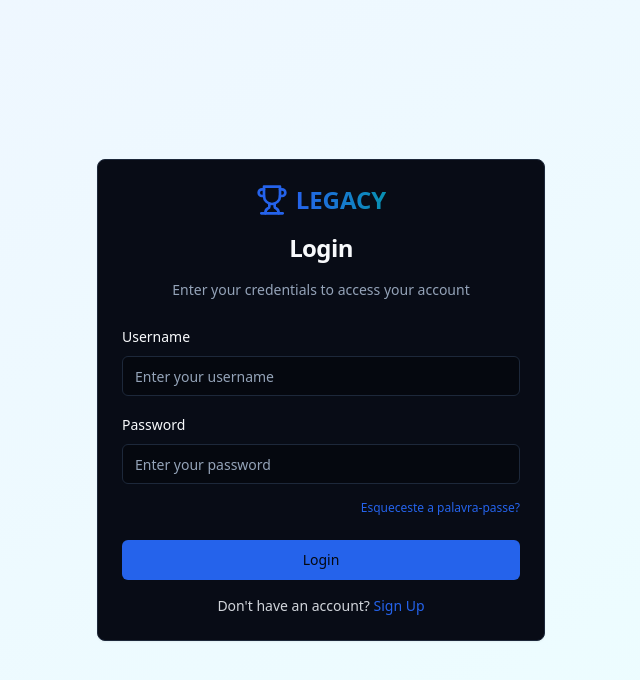
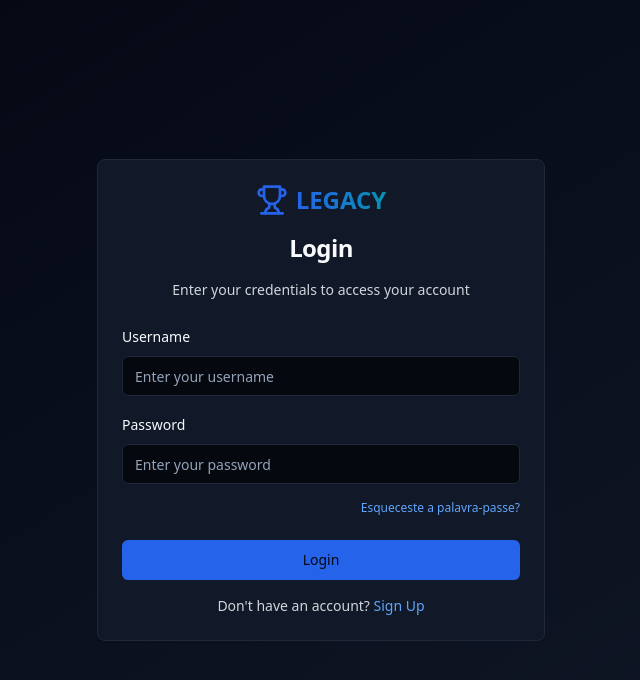
Before and after one commit to FreemanPT8/legacy-web3-sports, a Next.js app: page /login in a window 1280 px wide. Shown: the top 680 px of the page, without its empty margins (319-959 px from the left). Built offline with nearby package versions, Linux system fonts and the light colour scheme; no server answers.

Commit message:
Adjust login page for dark mode support

```diff
--- a/app/login/page.tsx
+++ b/app/login/page.tsx
@@ -8,7 +8,14 @@ import { useLanguage } from '@/contexts/LanguageContext';
 import { Button } from '@/components/ui/button';
 import { Input } from '@/components/ui/input';
 import { Label } from '@/components/ui/label';
-import { Card, CardContent, CardDescription, CardFooter, CardHeader, CardTitle } from '@/components/ui/card';
+import {
+  Card,
+  CardContent,
+  CardDescription,
+  CardFooter,
+  CardHeader,
+  CardTitle,
+} from '@/components/ui/card';
 import { useToast } from '@/hooks/use-toast';
 import { Trophy } from 'lucide-react';
 
@@ -20,7 +27,7 @@ export default function LoginPage() {
   const [loading, setLoading] = useState(false);
   const [formData, setFormData] = useState({
     username: '',
-    password: ''
+    password: '',
   });
 
   const handleSubmit = async (e: React.FormEvent) => {
@@ -47,8 +54,8 @@ export default function LoginPage() {
   };
 
   return (
-    <div className="min-h-screen flex items-center justify-center bg-gradient-to-br from-blue-50 to-cyan-50 p-4">
-      <Card className="w-full max-w-md">
+    <div className="min-h-screen flex items-center justify-center bg-gradient-to-br from-blue-50 to-cyan-50 dark:from-gray-950 dark:to-gray-900 p-4">
+      <Card className="w-full max-w-md bg-white dark:bg-gray-900 border border-gray-200 dark:border-gray-800">
         <CardHeader className="space-y-4">
           <div className="flex justify-center">
             <div className="flex items-center space-x-2">
@@ -58,11 +65,14 @@ export default function LoginPage() {
               </span>
             </div>
           </div>
-          <CardTitle className="text-2xl text-center">{t('nav.login')}</CardTitle>
-          <CardDescription className="text-center">
+          <CardTitle className="text-2xl text-center">
+            {t('nav.login')}
+          </CardTitle>
+          <CardDescription className="text-center text-gray-600 dark:text-gray-300">
             Enter your credentials to access your account
           </CardDescription>
         </CardHeader>
+
         <form onSubmit={handleSubmit}>
           <CardContent className="space-y-4">
             <div className="space-y-2">
@@ -72,10 +82,13 @@ export default function LoginPage() {
                 type="text"
                 placeholder="Enter your username"
                 value={formData.username}
-                onChange={(e) => setFormData({ ...formData, username: e.target.value })}
+                onChange={(e) =>
+                  setFormData({ ...formData, username: e.target.value })
+                }
                 required
               />
             </div>
+
             <div className="space-y-2">
               <Label htmlFor="password">Password</Label>
               <Input
@@ -83,7 +96,9 @@ export default function LoginPage() {
                 type="password"
                 placeholder="Enter your password"
                 value={formData.password}
-                onChange={(e) => setFormData({ ...formData, password: e.target.value })}
+                onChange={(e) =>
+                  setFormData({ ...formData, password: e.target.value })
+                }
                 required
               />
             </div>
@@ -92,19 +107,27 @@ export default function LoginPage() {
             <div className="flex justify-end">
               <Link
                 href="/forgot-password"
-                className="text-xs text-blue-600 hover:underline"
+                className="text-xs text-blue-600 dark:text-blue-400 hover:underline"
               >
                 Esqueceste a palavra-passe?
               </Link>
             </div>
           </CardContent>
+
           <CardFooter className="flex flex-col gap-4">
-            <Button type="submit" className="w-full bg-blue-600 hover:bg-blue-700" disabled={loading}>
+            <Button
+              type="submit"
+              className="w-full bg-blue-600 hover:bg-blue-700"
+              disabled={loading}
+            >
               {loading ? 'Logging in...' : t('nav.login')}
             </Button>
             <p className="text-sm text-center text-gray-600 dark:text-gray-300">
               Don't have an account?{' '}
-              <Link href="/signup" className="text-blue-600 hover:underline">
+              <Link
+                href="/signup"
+                className="text-blue-600 dark:text-blue-400 hover:underline"
+              >
                 {t('nav.signup')}
               </Link>
             </p>
```
